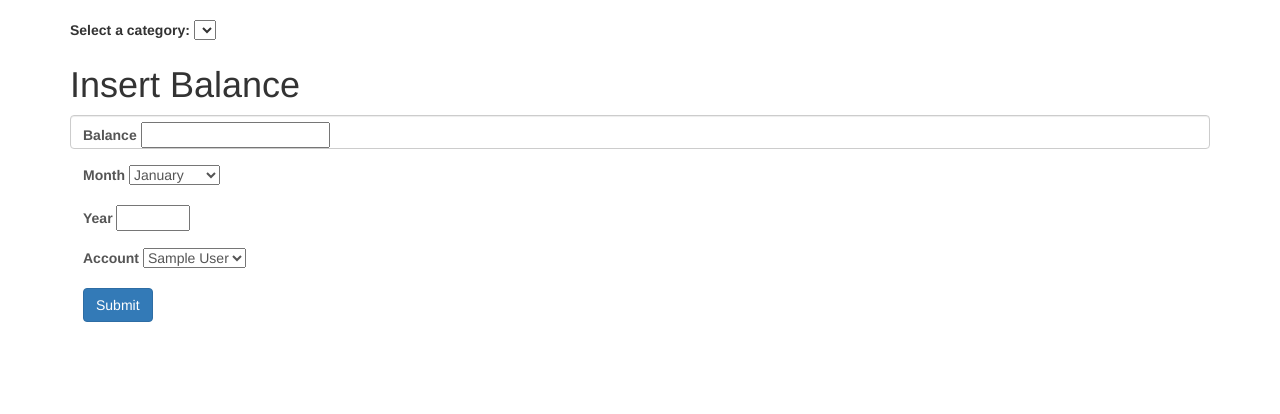
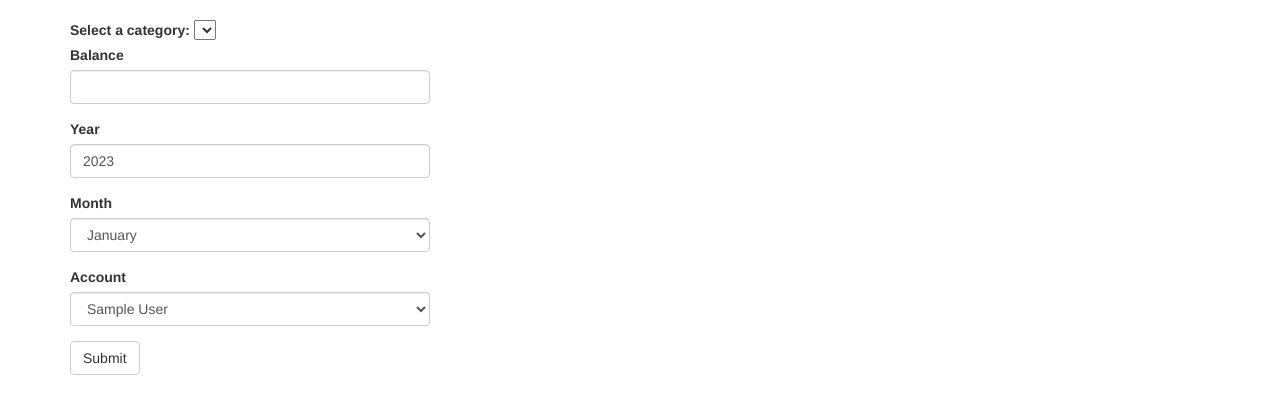
Before and after one commit to noah-musio/vcid-pa, a Flask app: page /insert in a window 1280 px wide. Shown: the part 52-466 px from the top of the page. Run offline with Flask 3, Linux system fonts and the light colour scheme; a user stored in the database is signed in; tables that the repository leaves empty hold one stand-in row (values such as "Sample post"); lists and menus that the app fills with data are empty; some libraries are stand-ins or nearby versions.

Commit message:
insert balance form

```diff
--- a/app/forms.py
+++ b/app/forms.py
@@ -1,3 +1,4 @@
+import calendar
 from flask_wtf import FlaskForm
 from wtforms import StringField, PasswordField, BooleanField, SubmitField, FloatField, IntegerField, SelectField
 from wtforms.validators import ValidationError, DataRequired, Email, EqualTo, Length, NumberRange
@@ -27,11 +28,12 @@ class RegistrationForm(FlaskForm):
         if user is not None:
             raise ValidationError('Please use a different email address.')
 
-
-
 class BalanceForm(FlaskForm):
     balance = FloatField('Balance', validators=[DataRequired()])
-    year = IntegerField('Year', validators=[DataRequired(), NumberRange(min=1900, max=2100)])
-    month = SelectField('Month', choices=['January', 'February', 'March', 'April', 'May', 'June', 'July', 'August', 'September', 'October', 'November', 'December'], validators=[DataRequired()])
-    account = SelectField('Account', choices=[], coerce=int, validators=[DataRequired()])
+    year = IntegerField('Year', validators=[DataRequired(), NumberRange(min=1900, max=2100)], default=2023)
+    #month = SelectField('Month', choices=['January', 'February', 'March', 'April', 'May', 'June', 'July', 'August', 'September', 'October', 'November', 'December'], validators=[DataRequired()])
+    month_choices = [(str(month_num), month_name) for month_num, month_name in enumerate(calendar.month_name[1:], start=1)]
+    month = SelectField('Month', choices=month_choices, validators=[DataRequired()])
+    # Quelle: https://stackoverflow.com/questions/13964152/not-a-valid-choice-for-dynamic-select-field-wtforms
+    account = SelectField('Account', choices=[], coerce=int, validators=[DataRequired()], validate_choice=False)
     submit = SubmitField('Submit')
--- a/app/routes.py
+++ b/app/routes.py
@@ -28,7 +28,11 @@ def data():
     for year in years:
         balances_by_month = {}
         for month in months:
-            balances_for_month = Balance.query.filter_by(user_id=user_id, year=year, month=month).all()
+            balances_for_month = Balance.query\
+                .join(Account, Balance.account_id == Account.id)\
+                .filter(Account.user_id == current_user.id, Balance.year == year, Balance.month == month)\
+                .all()
+            # balances_for_month = Balance.query.filter_by(user_id=user_id, year=year, month=month).all()
             balances_by_month[month] = balances_for_month
         balances_by_year_month[year] = balances_by_month
 
--- a/app/templates/insert.html
+++ b/app/templates/insert.html
@@ -12,30 +12,12 @@
     {% endfor %}
 </select>
 
+<div class="row">
+    <div class="col-md-4">
+        {{ wtf.quick_form(form) }}
+    </div>
+</div>
 
-
-<h1>Insert Balance</h1>
-<form class="form-control" method="POST">
-    {{ form.csrf_token }}
-    {{ form.hidden_tag() }}
-    <div class="form-group">
-        {{ form.balance.label }}
-        {{ form.balance() }}
-    </div>
-    <div class="form-group">
-        {{ form.month.label }}
-        {{ form.month() }}
-    </div>
-    <div class="form-group">
-        {{ form.year.label }}
-        {{ form.year() }}
-    </div>
-    <div class="form-group">
-        {{ form.account.label }}
-        {{ form.account() }}
-    </div>
-    <button type="submit" class="btn btn-primary">Submit</button>
-</form>
 
 
 </div>
```
